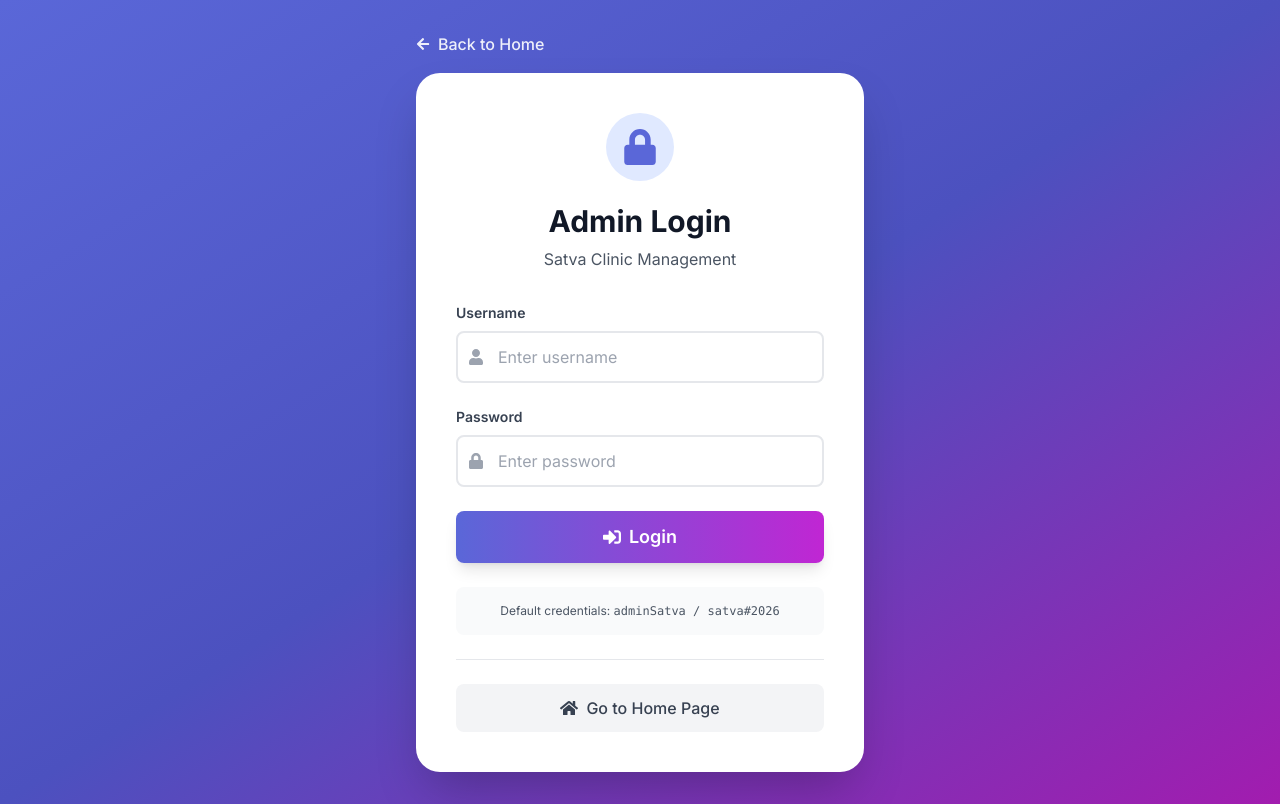
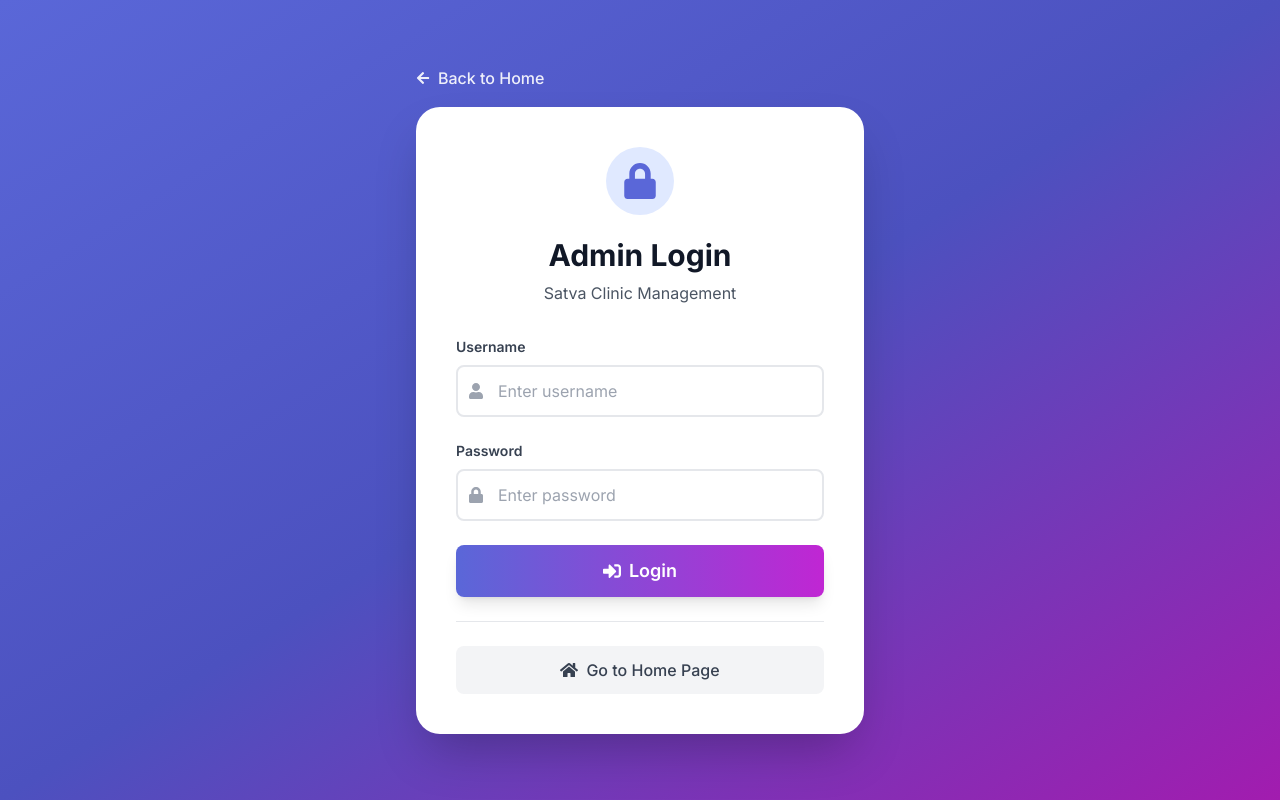
Before and after one commit to pawanpatidar21/satva-hospital, a React (Create React App) app: page /admin/login in a window 1280 px wide. Built offline with nearby package versions, Linux system fonts and the light colour scheme; no server answers.

Commit message:
fix: comment out default credentials info in login component

```diff
--- a/src/components/Login.js
+++ b/src/components/Login.js
@@ -139,11 +139,11 @@
           </form>
 
           {/* Default Credentials Info */}
-          <div className="mt-6 p-4 bg-gray-50 rounded-lg">
+          {/* <div className="mt-6 p-4 bg-gray-50 rounded-lg">
             <p className="text-xs text-gray-600 text-center">
               Default credentials: <span className="font-mono">adminSatva / satva#2026</span>
             </p>
-          </div>
+          </div> */}
 
           {/* Home Page Link */}
           <div className="mt-6 pt-6 border-t border-gray-200">
```
